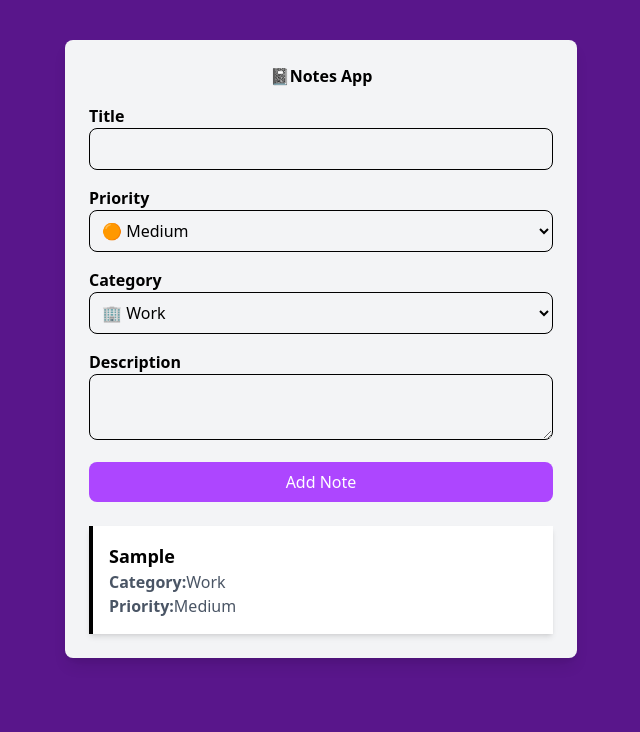
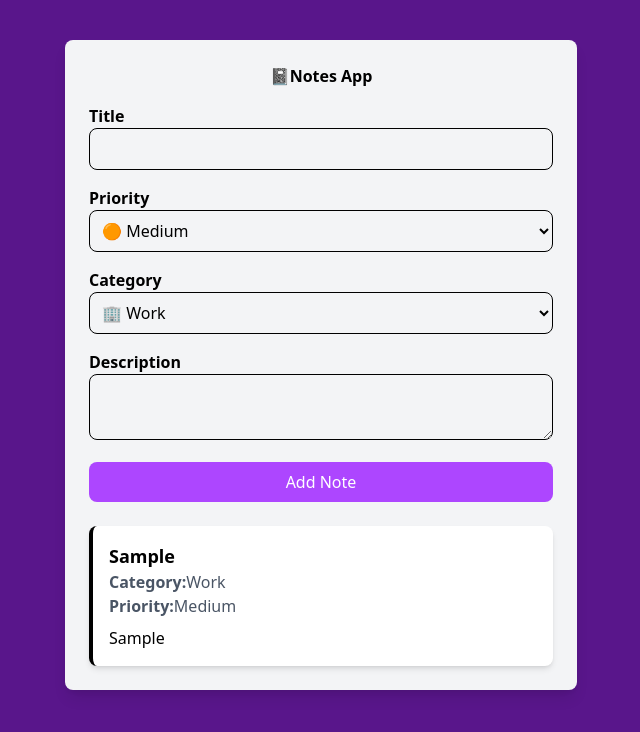
Before and after one commit to mrsantacruz86/notes-app, a React (Vite) app: page / in a window 1280 px wide. Both pictures are taken after typing "Sample", "Sample" into the empty fields and a click on the button "Add Note". Shown: the top 732 px of the page, without its empty margins (319-959 px from the left). Built offline with nearby package versions, Linux system fonts and the light colour scheme.

Commit message:
Fix rounded corners in the note list items.

```diff
--- a/src/components/NoteList.jsx
+++ b/src/components/NoteList.jsx
@@ -7,7 +7,7 @@ const NoteList = ({ notes }) => {
       {notes.map((note) => (
         <div
           key={note.id}
-          className="p-4 bg-white rouded-lg shadow-md border-l-4"
+          className="p-4 bg-white rounded-lg shadow-md border-l-4"
         >
           <h3 className="text-lg font-bold">{note.title}</h3>
           <p className="tex-sm text-gray-600">
@@ -18,6 +18,7 @@ const NoteList = ({ notes }) => {
             <strong>Priority:</strong>
             {note.priority}
           </p>
+          <p className="mt-2">{note.description} </p>
         </div>
       ))}
     </div>
```
